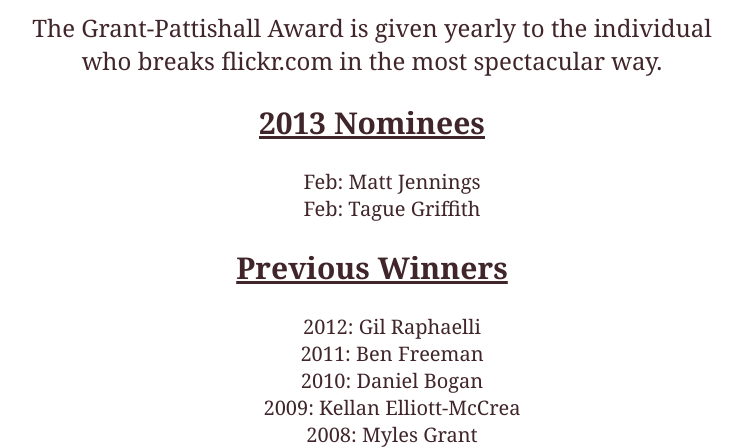
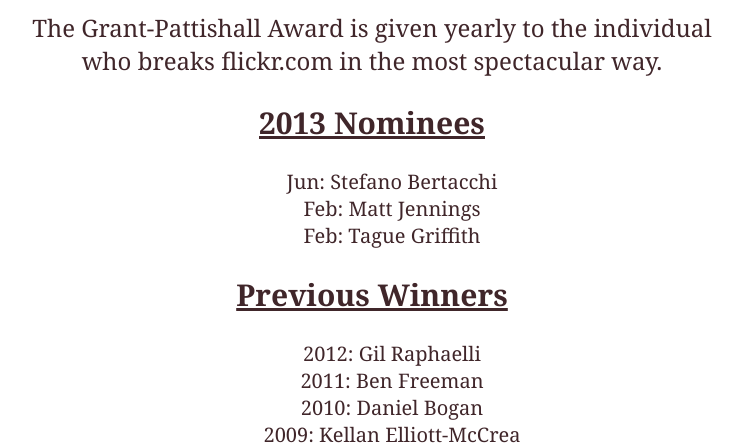
Before and after one commit to iamcal/grant-pattishall-award.com, a PHP site: page / in a window 1280 px wide. Shown: the part 542-989 px from the top of the page, without its empty margins (268-1011 px from the left). Run offline with PHP 8.4, Linux system fonts and the light colour scheme.

Commit message:
Added Stefano as a contender.

```diff
--- a/index.php
+++ b/index.php
@@ -52,6 +52,7 @@ list-style: none inside;
 
 <h2>2013 Nominees</h2>
 <ul id="nominees">
+	<li>Jun: Stefano Bertacchi</li>
 	<li>Feb: Matt Jennings</li>
 	<li>Feb: Tague Griffith</li>
 </ul>
```
